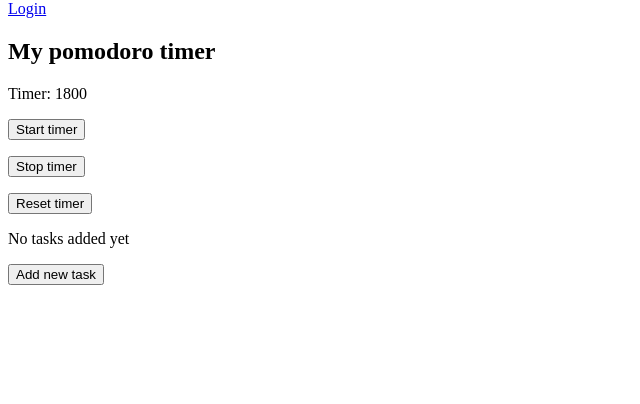
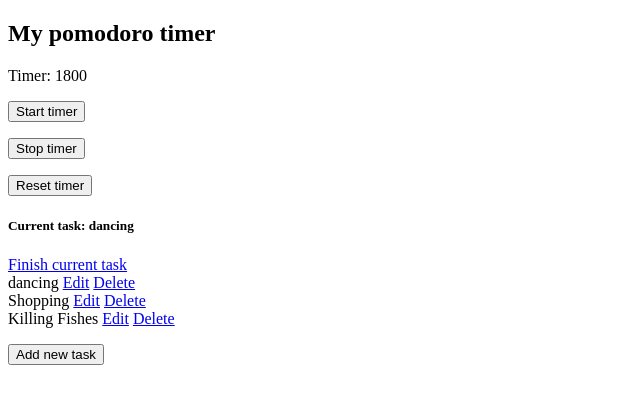
Before and after one commit to anhquangsjsu/team3_cs131, a Flask app: page /timer in a window 1280 px wide. Shown: the part 26-430 px from the top of the page, without its empty margins (0-640 px from the left). Run offline with Flask 2, Linux system fonts and the light colour scheme; a user stored in the database is signed in; data comes from the database, SQL or seed files in the repository; both versions use the stored data as it was after the commit.

Commit message:
Added buttons to control the tasks function, updated the model, add delete and add task functions to the podoromo timer, add indication of the current task, changed the app so that the app will require user to log in to use the app

```diff
--- a/myapp/routes.py
+++ b/myapp/routes.py
@@ -13,11 +13,11 @@ timerRemain = maxTimer
 adding = False
 def refresh():
     return redirect("/timer")
+
 class Timer():
         def __init__(self, m = maxTimer):
             self.max = m
         def start(self):
-            print("started")
             global timerStopped
             global timerRemain
             if timerRemain == 0 :
@@ -63,7 +63,7 @@ def login():
 @myapp_obj.route("/notes")
 def notes():
     #more code about notes are put here, this section is for Kim
-    return render_template("notes.html") #expect the notes.html will be render when user navigate to /notes
+    return render_template("notes.html") #expect the notes.htm  l will be render when user navigate to /notes
 
 @myapp_obj.route("/flashcard")
 def flashcard():
@@ -72,7 +72,6 @@ def flashcard():
 
 @myapp_obj.route("/timer", methods=["GET", "POST"])
 def timer():
-
     #timer forms
     stop_timer = StopTimerForm()
     start_timer = StartTimerForm()
@@ -84,6 +83,9 @@ def timer():
     timer = Timer(maxTimer)
     global timerStopped
     global adding
+    u =  User.query.filter_by(username = current_user.username).first()
+    tasks = u.tasks.filter_by(finished = False)
+    current_task = tasks.first()
     #more code about the timer are put here, this is Quang's section
     #timer control functions
     if start_timer.validate_on_submit() and start_timer.start_timer.data:
@@ -100,15 +102,19 @@ def timer():
         refresh()
     if cancel_add.validate_on_submit() and cancel_add.cancel.data:
         adding= False
-        refresh
+        refresh()
     if add_task_form.validate_on_submit() and add_task_form.add_task.data:
         adding= False
         t = Task(title = add_task_form.title.data,
                  note = add_task_form.note.data,
                  finished = False,
                  date_started = date.today())
-        print(t.date_started)
-        refresh()
+        u =  User.query.filter_by(username = current_user.username).first()
+        if u != None:
+            u.tasks.append(t)
+            db.session.add(t)
+            db.session.commit()
+            return redirect('/timer')
     return render_template("timer.html",
                             timer = timer,
                             stop_timer = stop_timer,
@@ -118,8 +124,36 @@ def timer():
                             add_task_form = add_task_form,
                             change_to_add = change_to_add,
                             cancel_add = cancel_add,
-                            adding = adding )
+                            adding = adding,
+                            tasks = tasks,
+                            current_task = current_task,
+                             )
+
+@myapp_obj.route("/edit_task/<string:taskid>")
+def edit_task(taskid):
+    return redirect('/timer')
+
+@myapp_obj.route("/delete_task/<string:taskid>")
+def delete_task(taskid):
+    Task.query.filter_by(id= taskid).delete()
+    db.session.commit()
+    u =  User.query.filter_by(username = current_user.username).first()
+    tasks = u.tasks.all()
+    for t in tasks:
+        print(t.id)
+    return redirect('/timer')
+
+@myapp_obj.route("/finish_task/<string:taskid>")
+def finish_task(taskid):
+    t = Task.query.filter_by(id = taskid).first()
+    t.finished = True
+    db.session.commit()
+    return redirect('/timer')
 
 @myapp_obj.route("/")
 def home():
-    return render_template('home.html')
+    if current_user.is_authenticated:
+        print(current_user)
+        return render_template('home.html', username = current_user.username)
+    else:
+        return redirect('/login')
--- a/myapp/templates/base.html
+++ b/myapp/templates/base.html
@@ -14,11 +14,13 @@
             <a href="/flashcard">Flash card</a>
             <a href="/timer">Todotimer</a>
         </nav>
+        {% if username %}
         <div>
-            <a href="/login">Login</a>
+            <b>Hello {{username}}</b>
+            <a href="/logout">Logout</a>
         </div>
+        {% endif %}
     </div>
-
     {% block content %}
     {% endblock %}
 <script>
--- a/myapp/templates/timer.html
+++ b/myapp/templates/timer.html
@@ -17,11 +17,15 @@
         {{ reset_timer.hidden_tag() }}
         <p>{{reset_timer.reset_timer()}}</p>
     </form>
+    <div>
+        <h5>Current task: {{current_task.title}}</h5>
+        <a href="/finish_task/{{current_task.id}}">Finish current task</a>
+    </div>
 </div>
 <div>
     {% if tasks %}
         {% for t in tasks %}
-        <div>{{t.title}} <a href="#">Edit</a><a href="#">Delete</a></div>
+        <div>{{t.title}} <a href='/edit_task/{{t.id}}'>Edit</a> <a href="/delete_task/{{t.id}}">Delete</a></div>
         {% endfor %}
     {% else %}
     <p>No tasks added yet</p>
```
Also changed, not shown: myapp/models.py (+14 -0 lines), myapp/templates/login.html (+13 -4 lines), myapp/app.db.
